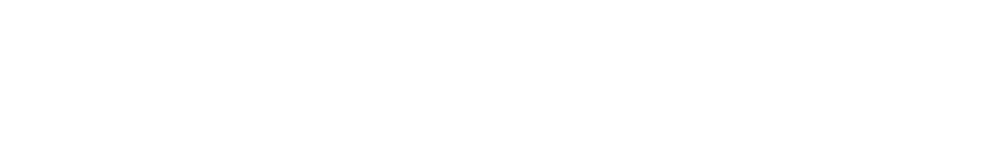
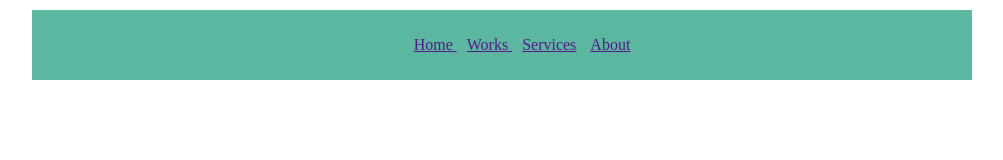
Before and after one commit to Xavatt/Rec-Page, a plain HTML site: page index.html in a window 1280 px wide. Shown: the whole page, without its empty margins (138-1141 px from the left). Drawn offline with Linux system fonts and the light colour scheme.

Commit message:
Modificaciones

```diff
--- /dev/null
+++ b/css/effect.css
@@ -0,0 +1,18 @@
+body
+{
+    width: 960px;
+    margin: 0 auto;
+    text-align: center;
+}
+li
+{
+    display: inline;
+    padding: 5px;
+}
+#nav
+{
+    background-color: #5bb79f;
+    padding: 10px;
+    margin: 10px;
+    text-align: center;
+}
--- a/index.html
+++ b/index.html
@@ -4,10 +4,21 @@
     <title> REC </title>
     <meta charset="UTF-8">
     <meta name="viewport" content="width=device-width, initial-scale=1.0">
-   <!-- <link href="efectos.css" rel="stylesheet" type="text/css"> >
-    <script src="cod.js" type="text/JavaScript"></script>     -->           <!-- Line of code ready for css & javascript ready for program only change name -->
+    <link href="css/effect.css" rel="stylesheet" type="text/css">
+
+    <title>REC</title>
 </head>
 <body>
-
+    <div id="header">
+        <!--Aqui podria ir el Logo o Nombre de la empresa-->
+        <div id="nav">
+            <ul>
+                <li><a href=""> Home </a> </li>
+                <li><a href=""> Works </a></li>
+                <li><a href=""> Services</a> </li>
+                <li><a href=""> About</a></li>
+            </ul>
+        </div>
+    </div>
 </body>
 </html>
```
